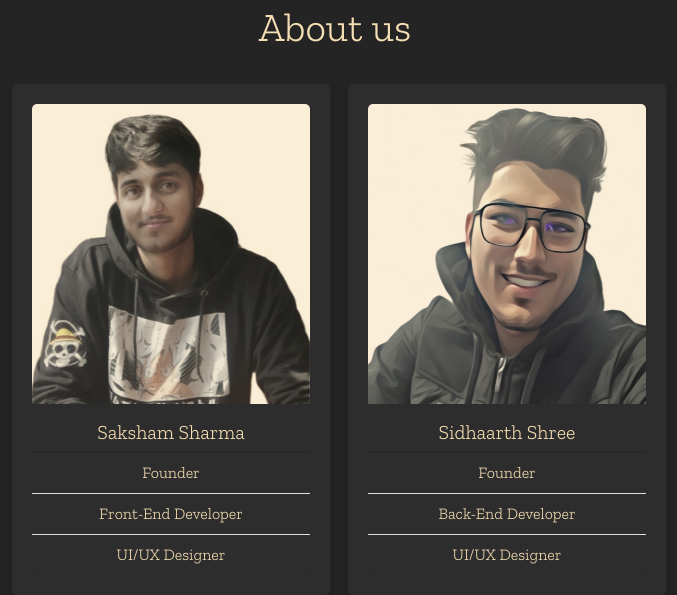
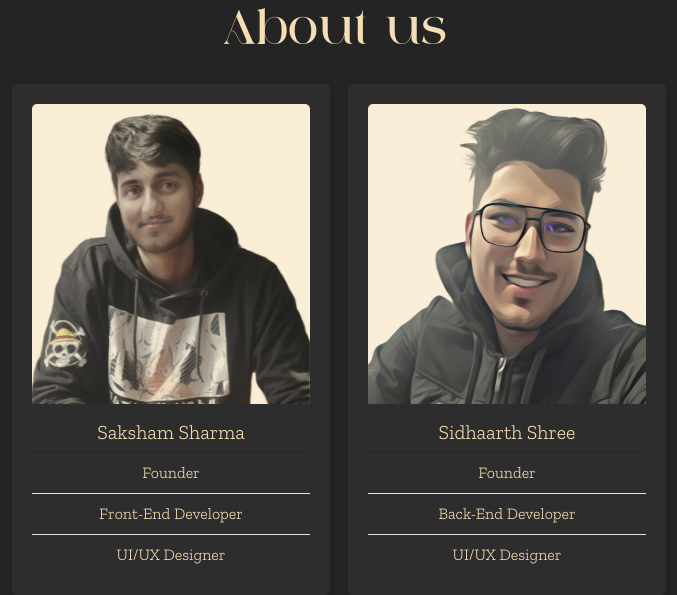
Before and after one commit to SidhaarthShree07/LABIFY, a Django app: page /About/ in a window 1280 px wide. Shown: the part 53-648 px from the top of the page, without its empty margins (305-982 px from the left). Run offline with Django 5.2, Linux system fonts and the light colour scheme; some libraries are stand-ins or nearby versions.

Commit message:
Update about.html

```diff
--- a/myapp/templates/about.html
+++ b/myapp/templates/about.html
@@ -29,7 +29,9 @@
             width: 300px;
 
         }
-
+        h1{
+            font-family: Against;
+        }
         .card {
             padding: 20px;
             box-shadow: 0px 4px 8px 0px rgba(0, 0, 0, 0.2);
```
